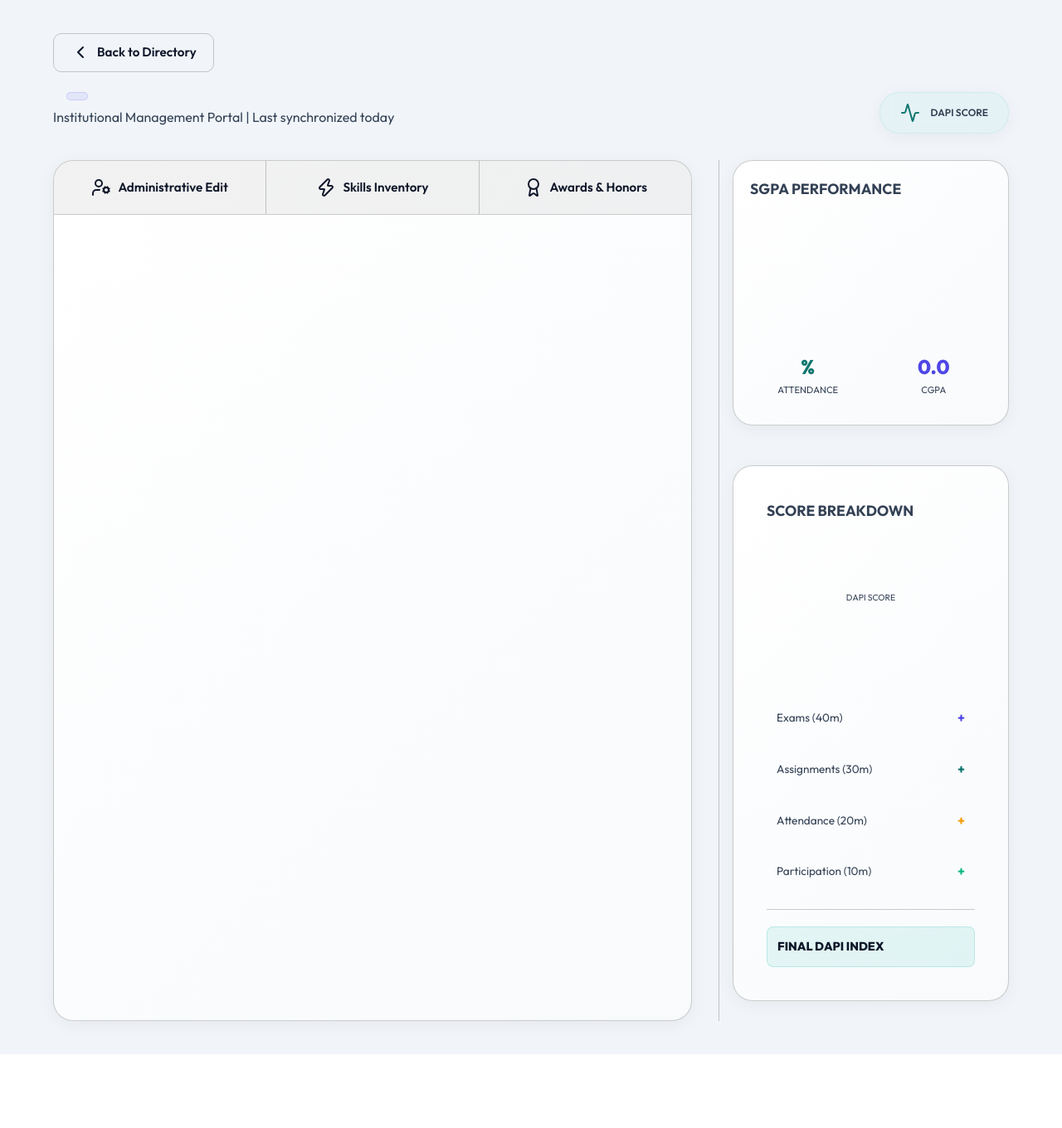
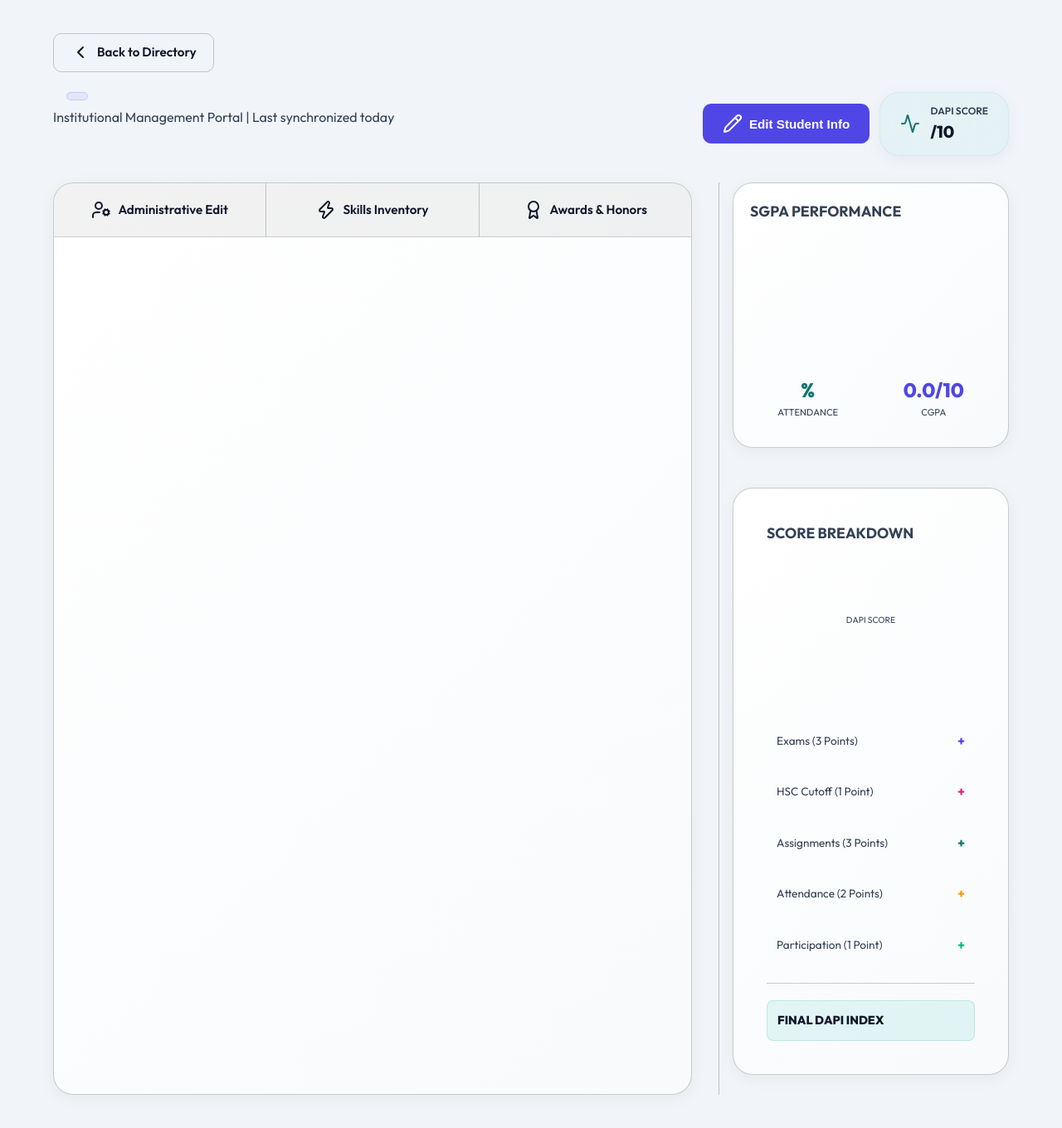
Before and after one commit to skpaswin/DAPI, a Flask app: template templates/staff_student_portal.html in a window 1280 px wide. Shown: the part 83-1443 px from the top of the page at 83% size. Before the commit the page ends 1354 px from the top, so only its background shows below. Run offline with Flask 3, Linux system fonts and the light colour scheme; the template is opened without the code that fills it, so the values that code supplies are empty.

Commit message:
Update DAPI scaling to 10-point, add HSC Cutoff, and implement Staff Portal Read-Only Toggle

```diff
--- a/app.py
+++ b/app.py
@@ -266,30 +266,35 @@ def validate_email_role(email: str, role: str) -> bool:
 def get_score_breakdown(conn, student_email: str, student_row):
     student_row = dict(student_row)
 
-    # 1. Exams (40% mapped from CGPA)
+    # 1. Exams (30% mapped from CGPA - Scale out of 3)
     cgpa = calc_cgpa(student_row) or 0.0
-    exam_points = (cgpa / 10.0) * 40.0
-
-    # 2. Assignments (30% mapped from assignments_score)
+    exam_points = (cgpa / 10.0) * 3.0
+
+    # 1.5. HSC Cutoff (10% mapped from HSC - Scale out of 1. Max 200)
+    hsc_val = safe_float(student_row.get("hsc_cutoff", 0), 0.0)
+    hsc_points = (min(200.0, hsc_val) / 200.0) * 1.0
+
+    # 2. Assignments (30% mapped from assignments_score - Scale out of 3)
     assign_score = safe_float(student_row.get("assignments_score", 0), 0.0)
-    assignment_points = (assign_score / 100.0) * 30.0
-
-    # 3. Attendance (20% mapped from attendance percentage)
+    assignment_points = (assign_score / 100.0) * 3.0
+
+    # 3. Attendance (20% mapped from attendance percentage - Scale out of 2)
     _, _, att_pct = calc_attendance(student_row)
-    attendance_points = (att_pct / 100.0) * 20.0
-
-    # 4. Participation (10% mapped from participation_score)
+    attendance_points = (att_pct / 100.0) * 2.0
+
+    # 4. Participation (10% mapped from participation_score - Scale out of 1)
     part_score = safe_float(student_row.get("participation_score", 0), 0.0)
-    participation_points = (part_score / 100.0) * 10.0
-
-    # Arrears penalty (optional deduction outside the 100% scale)
+    participation_points = (part_score / 100.0) * 1.0
+
+    # Arrears penalty (optional deduction outside the 100% scale - Max 4.0)
     arrears = max(0, int(student_row.get("arrear_count", 0) or 0))
-    penalty = min(40.0, arrears * 10.0)
-
-    total = max(0.0, min(100.0, exam_points + assignment_points + attendance_points + participation_points - penalty))
+    penalty = min(4.0, arrears * 1.0)
+
+    total = max(0.0, min(10.0, exam_points + hsc_points + assignment_points + attendance_points + participation_points - penalty))
 
     return {
         "exam_points": round(float(exam_points), 2),
+        "hsc_points": round(float(hsc_points), 2),
         "assignment_points": round(float(assignment_points), 2),
         "attendance_points": round(float(attendance_points), 2),
         "participation_points": round(float(participation_points), 2),
@@ -359,9 +364,9 @@ def generate_ai_feedback(student_row, score_breakdown):
     total_score = score_breakdown.get('total', 0)
 
     # Category based on DAPI score
-    if total_score < 50:
+    if total_score < 5.0:
         status = "YOU NEED TO IMPROVE YOUR STUDIES"
-    elif total_score < 80:
+    elif total_score < 8.0:
         status = "YOU NEED TO IMPROVE YOUR SKILLS"
     else:
         status = "YOUR DAPI SCORE IS ENOUGH. WELDONE!"
@@ -374,7 +379,7 @@ def generate_ai_feedback(student_row, score_breakdown):
     Arrears: {arrears}
     LeetCode Solved: {lc_solved}
     GitHub Repos: {gh_repos}
-    Placement Score: {total_score}/100
+    Placement Score: {total_score}/10
     Determined status: {status}
     """
 
@@ -415,7 +420,7 @@ def generate_ai_feedback(student_row, score_breakdown):
     feedback_msg = f"{status}. "
     if tips:
         feedback_msg += "Advice: " + " ".join(tips[:2])
-    elif total_score >= 80:
+    elif total_score >= 8.0:
         feedback_msg += "Keep maintaining your high standards!"
 
     return feedback_msg
@@ -1141,11 +1146,11 @@ def staff_student_portal(sid):
             elif b_marks > 0:
                 third_sub = b_marks
 
-            hsc_cutoff_str = request.form.get("hsc_cutoff", "").strip()
-            if not hsc_cutoff_str and (p_marks > 0 or third_sub > 0 or m_marks > 0):
-                hsc_cutoff = round(m_marks + (p_marks / 2.0) + (third_sub / 2.0), 2)
+            computed_cutoff = round(m_marks + (p_marks / 2.0) + (third_sub / 2.0), 2)
+            if computed_cutoff > 0:
+                hsc_cutoff = computed_cutoff
             else:
-                hsc_cutoff = safe_float(hsc_cutoff_str, 0.0)
+                hsc_cutoff = safe_float(request.form.get("hsc_cutoff", ""), 0.0)
 
             school_name = request.form.get("school_name", "").strip()
 
--- a/templates/staff_student_portal.html
+++ b/templates/staff_student_portal.html
@@ -17,12 +17,16 @@
       </div>
       <p class="sub" style="margin: 0;">Institutional Management Portal | Last synchronized today</p>
     </div>
-    <div style="display: flex; gap: 12px;">
+    <div style="display: flex; gap: 12px; align-items: center;">
+      <button onclick="enableEditMode()" class="btn btn-primary" style="padding: 12px 24px;">
+        <i data-lucide="pencil" size="18"></i>
+        <span>Edit Student Info</span>
+      </button>
       <div class="card" style="padding: 12px 24px; display: flex; align-items: center; gap: 12px; background: rgba(20, 184, 166, 0.05); border-color: rgba(20, 184, 166, 0.1);">
         <i data-lucide="activity" size="18" style="color: var(--accent)"></i>
         <div>
           <div style="font-size: 0.75rem; color: var(--muted); text-transform: uppercase; font-weight: 600;">DAPI Score</div>
-          <div style="font-size: 1.25rem; font-weight: 800; color: var(--text);">{{ student['placement_score'] }}</div>
+          <div style="font-size: 1.25rem; font-weight: 800; color: var(--text);">{{ student['placement_score'] }}/10</div>
         </div>
       </div>
     </div>
@@ -73,6 +77,7 @@
 
           <form method="post">
             <input type="hidden" name="form_type" value="edit">
+            <fieldset id="admin-fieldset" disabled style="border: none; padding: 0; margin: 0;">
             <div style="display: grid; grid-template-columns: 1fr 1fr; gap: 32px; margin-bottom: 32px;">
               <!-- Personal Metrics Column 1 -->
               <div style="display: flex; flex-direction: column; gap: 12px;">
@@ -183,13 +188,13 @@
             <div style="display: grid; grid-template-columns: repeat(auto-fill, minmax(80px, 1fr)); gap: 12px; margin-bottom: 32px;">
               {% for i in range(1, 9) %}
                 <div class="field">
-                  <label>Sem {{ i }}</label>
+                  <label>Sem {{ i }} (/10)</label>
                   <input name="sem{{ i }}" type="number" step="0.01" value="{{ student['sem' ~ i] or '' }}" placeholder="0.0">
                 </div>
               {% endfor %}
             </div>
-
-            <button class="btn btn-primary" type="submit" style="width: 100%; height: 50px; font-size: 1rem; margin-top: 12px;">
+            </fieldset>
+            <button id="finalize-btn" class="btn btn-primary" type="submit" style="width: 100%; height: 50px; font-size: 1rem; margin-top: 12px; display: none; align-items: center; justify-content: center;">
               <i data-lucide="shield-check" size="20"></i>
               <span>Finalize & Synchronize Records</span>
             </button>
@@ -418,7 +423,7 @@
             <div style="font-size: 0.7rem; color: var(--muted); text-transform: uppercase;">Attendance</div>
           </div>
           <div style="text-align: center; padding: 12px; background: rgba(255,255,255,0.02); border-radius: 12px;">
-            <div style="font-size: 1.5rem; font-weight: 800; color: var(--primary);">{{ cgpa or '0.0' }}</div>
+            <div style="font-size: 1.5rem; font-weight: 800; color: var(--primary);">{{ cgpa or '0.0' }}/10</div>
             <div style="font-size: 0.7rem; color: var(--muted); text-transform: uppercase;">CGPA</div>
           </div>
         </div>
@@ -436,19 +441,23 @@
         </div>
         <div style="display: flex; flex-direction: column; gap: 12px;">
           <div style="display: flex; justify-content: space-between; align-items: center; padding: 12px; background: rgba(255,255,255,0.01); border-radius: 8px;">
-            <span style="font-size: 0.85rem; color: var(--muted);">Exams (40m)</span>
+            <span style="font-size: 0.85rem; color: var(--muted);">Exams (3 Points)</span>
             <span style="font-weight: 700; color: var(--primary);">+{{ breakdown['exam_points'] }}</span>
           </div>
           <div style="display: flex; justify-content: space-between; align-items: center; padding: 12px; background: rgba(255,255,255,0.01); border-radius: 8px;">
-            <span style="font-size: 0.85rem; color: var(--muted);">Assignments (30m)</span>
+            <span style="font-size: 0.85rem; color: var(--muted);">HSC Cutoff (1 Point)</span>
+            <span style="font-weight: 700; color: #db2777;">+{{ breakdown['hsc_points'] }}</span>
+          </div>
+          <div style="display: flex; justify-content: space-between; align-items: center; padding: 12px; background: rgba(255,255,255,0.01); border-radius: 8px;">
+            <span style="font-size: 0.85rem; color: var(--muted);">Assignments (3 Points)</span>
             <span style="font-weight: 700; color: var(--accent);">+{{ breakdown['assignment_points'] }}</span>
           </div>
           <div style="display: flex; justify-content: space-between; align-items: center; padding: 12px; background: rgba(255,255,255,0.01); border-radius: 8px;">
-            <span style="font-size: 0.85rem; color: var(--muted);">Attendance (20m)</span>
+            <span style="font-size: 0.85rem; color: var(--muted);">Attendance (2 Points)</span>
             <span style="font-weight: 700; color: #f59e0b;">+{{ breakdown['attendance_points'] }}</span>
           </div>
           <div style="display: flex; justify-content: space-between; align-items: center; padding: 12px; background: rgba(255,255,255,0.01); border-radius: 8px;">
-            <span style="font-size: 0.85rem; color: var(--muted);">Participation (10m)</span>
+            <span style="font-size: 0.85rem; color: var(--muted);">Participation (1 Point)</span>
             <span style="font-weight: 700; color: #10b981;">+{{ breakdown['participation_points'] }}</span>
           </div>
           {% if breakdown['penalty'] > 0 %}
@@ -511,10 +520,10 @@
     const ctx = document.getElementById('staffDapiDonut');
     if(!ctx) return;
     const penalty = {{ breakdown['penalty'] }};
-    const remaining = Math.max(0, 100 - {{ breakdown['total'] }});
-    const labels = ['Exams','Assignments','Attendance','Participation'];
-    const data = [{{ breakdown['exam_points'] }},{{ breakdown['assignment_points'] }},{{ breakdown['attendance_points'] }},{{ breakdown['participation_points'] }}];
-    const colors = ['#6366f1','#14b8a6','#f59e0b','#10b981'];
+    const remaining = Math.max(0, 10 - {{ breakdown['total'] }});
+    const labels = ['Exams', 'HSC', 'Assignments', 'Attendance', 'Participation'];
+    const data = [{{ breakdown['exam_points'] }}, {{ breakdown['hsc_points'] }}, {{ breakdown['assignment_points'] }}, {{ breakdown['attendance_points'] }}, {{ breakdown['participation_points'] }}];
+    const colors = ['#6366f1', '#db2777', '#14b8a6', '#f59e0b', '#10b981'];
     if(penalty > 0){ labels.push('Penalty'); data.push(penalty); colors.push('#ef4444'); }
     labels.push('Remaining'); data.push(remaining); colors.push('rgba(255,255,255,0.05)');
     new Chart(ctx, {
@@ -559,5 +568,28 @@
   document.addEventListener('keydown', (e) => {
     if (e.key === 'Escape') closeModal();
   });
+
+  function enableEditMode() {
+    const urlParams = new URLSearchParams(window.location.search);
+    const currentTab = urlParams.get('tab') || 'profile';
+    if (currentTab !== 'profile') {
+      window.location.href = '?tab=profile&edit=1';
+    } else {
+      const fs = document.getElementById('admin-fieldset');
+      const btn = document.getElementById('finalize-btn');
+      if(fs) fs.removeAttribute('disabled');
+      if(btn) btn.style.display = 'flex';
+    }
+  }
+
+  document.addEventListener('DOMContentLoaded', () => {
+    const edit = new URLSearchParams(window.location.search).get('edit');
+    if(edit === '1') {
+      const fs = document.getElementById('admin-fieldset');
+      const btn = document.getElementById('finalize-btn');
+      if(fs) fs.removeAttribute('disabled');
+      if(btn) btn.style.display = 'flex';
+    }
+  });
 </script>
 {% endblock %}
```
Also changed, not shown: templates/student_portal.html (+14 -10 lines).
